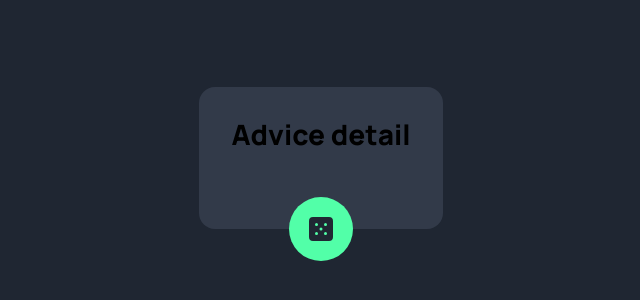
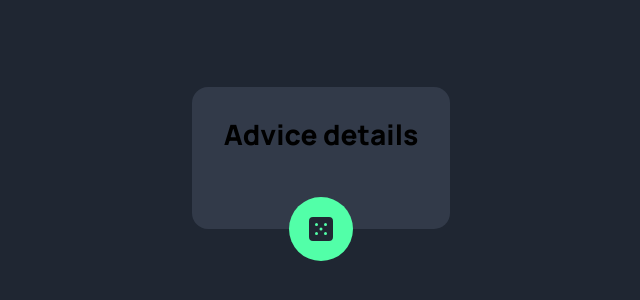
Before and after one commit to darielmedr/advice-generator, an Angular app: page / in a window 1280 px wide. Shown: the part 242-542 px from the top of the page, without its empty margins (319-959 px from the left). Built offline with nearby package versions, Linux system fonts and the light colour scheme.

Commit message:
fix(advice-generator): fix message

```diff
--- a/src/app/advice-generator/advice-generator.component.html
+++ b/src/app/advice-generator/advice-generator.component.html
@@ -1,5 +1,5 @@
 <div class="container">
-  <div class="container__main-component">Advice detail</div>
+  <div class="container__main-component">Advice details</div>
   <button
     aria-label="next-advice-button"
     class="container__button"
```
